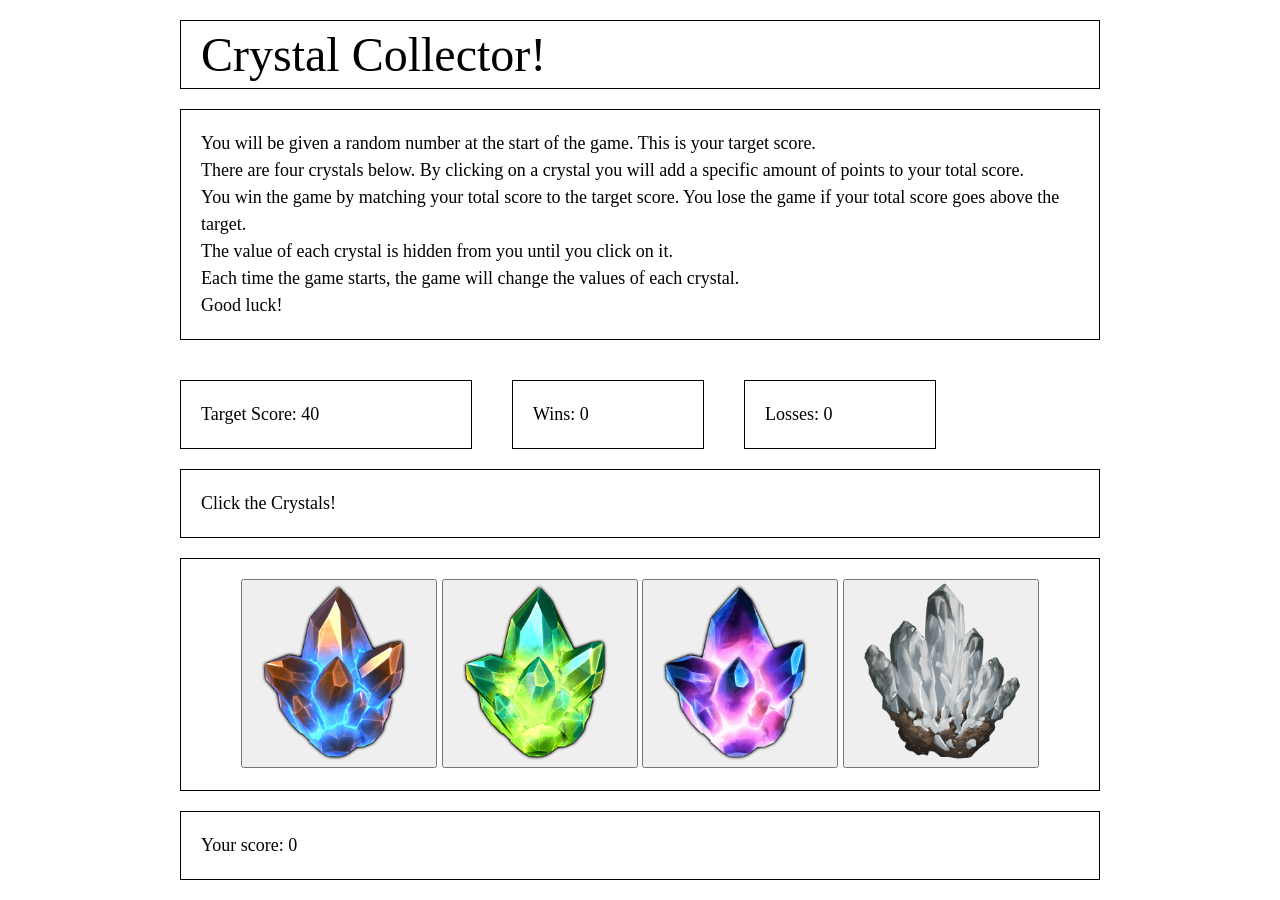
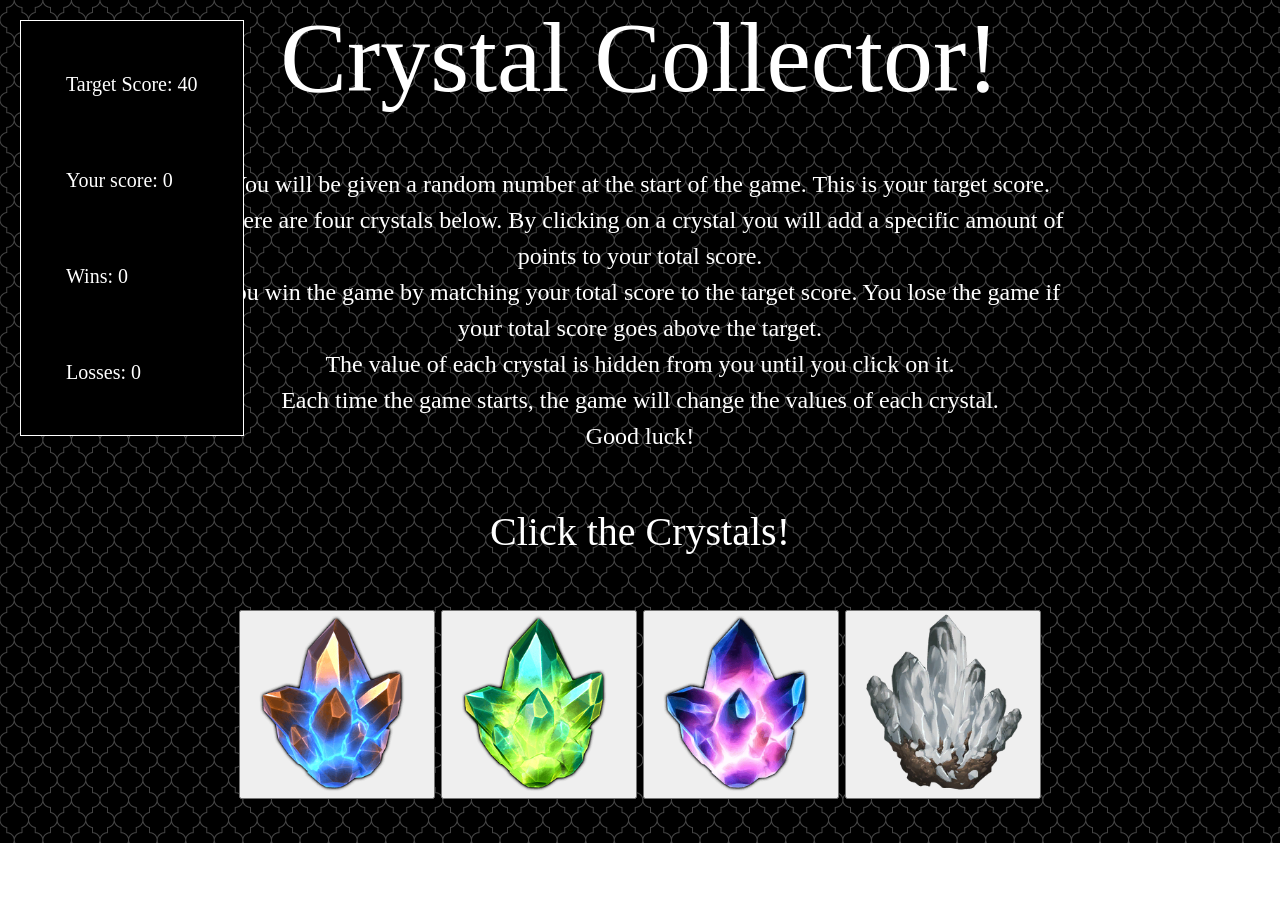
Before and after one commit to bliff182/bookish-bassoon, a plain HTML site: page index.html in a window 1280 px wide. After the commit the page ends 843 px from the top, so only its background shows below. Drawn offline with nearby package versions, Linux system fonts and the light colour scheme; a web font is replaced by a local one.

Commit message:
css, background image, google fonts added, html layout changed, minor js updates

```diff
--- a/assets/css/style.css
+++ b/assets/css/style.css
@@ -1,33 +1,45 @@
 body {
+    background: url("../images/hotel-wallpaper-black/hotel-wallpaper-black.png");
+    color: white;
+    font-family: 'Grenze', serif;
     width: 960px;
-    font-size: 18px;
+    font-size: 24px;
     line-height: 150%;
     margin: auto;
 }
 
 header, section, div {
-    border: 1px solid black;
+    /* border: 1px solid black; */
     padding: 20px;
     margin: 20px;
 }
 
 h1 {
-    font-size: 48px;
+    font-size: 100px;
+    text-align: center;
+    margin-bottom: 30px;
+    /* margin-bottom: 40px; */
 }
 
-#target-score {
-    width: 250px;
-    float: left;
+.scoreboard {
+    position: fixed;
+    background: black;
+    font-size: 20px;
+    top: 0;
+    left: 0;
+    padding: 5px;
+    border: 1px solid white;
 }
 
-#win-tracker, #loss-tracker {
-    width: 150px;
-    float: left;
+.game-info {
+    text-align: center;
 }
 
 #win-lose-text {
-    clear: both;
+    font-size: 40px;
+    text-align: center;
 }
+
 
 #image-wrapper {
     /* clear: both; */
--- a/assets/javascript/game.js
+++ b/assets/javascript/game.js
@@ -14,7 +14,7 @@
     * target score is given a random number between 19 - 120
     * score counter is set to 0
     * each crystal value is set to a random number between 1 - 12
-    * WHILE score counter is less than target score:
+    * IF score counter is less than target score:
         - when crystal is clicked, the value of the clicked crystal is added to the score counter
 
 3. If score counter is greater than target score (user loses):
@@ -66,15 +66,15 @@ $(document).ready(function () {
         // code to run if crystals have not been given values (main gameplay)
         if (!valuesAssigned) {
 
-            // crystal buttons given crystalvalue attribute equal to a random number between 1-12
+            // crystal buttons given crystal-value attribute equal to a random number between 1-12
             // also, this is repetitive. How can this be cleaned up?
-            $("#blue").attr("crystalvalue", randomizer(1, 12));
-            $("#green").attr("crystalvalue", randomizer(1, 12));
-            $("#purple").attr("crystalvalue", randomizer(1, 12));
-            $("#white").attr("crystalvalue", randomizer(1, 12));
+            $("#blue").attr("crystal-value", randomizer(1, 12));
+            $("#green").attr("crystal-value", randomizer(1, 12));
+            $("#purple").attr("crystal-value", randomizer(1, 12));
+            $("#white").attr("crystal-value", randomizer(1, 12));
 
             // crystalValue is assigned the value of the specific crystal that was clicked (THIS crystal)
-            var crystalValue = $(this).attr("crystalvalue");
+            var crystalValue = $(this).attr("crystal-value");
 
             $("#win-lose-text").html("Click the Crystals!")
 
@@ -93,7 +93,7 @@ $(document).ready(function () {
         // code to run on subsuquent clicks
         else {
             // add crystal values to score counter
-            crystalValue = $(this).attr("crystalvalue");
+            crystalValue = $(this).attr("crystal-value");
 
             crystalValue = parseInt(crystalValue);
 
@@ -115,9 +115,10 @@ $(document).ready(function () {
             valuesAssigned = false;
 
         }
+
         // USER LOSES
         else if (scoreCounter > targetScore) {
-            $("#win-lose-text").html(":( You lose. Click a crystal to go for the next target score.")
+            $("#win-lose-text").html("YOU LOSE! GOOD DAY SIR! (But seriously you can click a crystal to go for the next target score)")
             losses++;
             $("#loss-tracker").html("Losses: " + losses);
             scoreCounter = 0
--- a/index.html
+++ b/index.html
@@ -9,6 +9,8 @@
     <link rel="stylesheet" type="text/css" href="assets/css/reset.css">
     <link rel="stylesheet" type="text/css" href="assets/css/style.css">
 
+    <link href="https://fonts.googleapis.com/css?family=Grenze&display=swap" rel="stylesheet">
+
     <title>Crystal Collector</title>
 
 </head>
@@ -18,6 +20,13 @@
     <header>
         <h1>Crystal Collector!</h1>
     </header>
+
+    <div class="scoreboard">
+        <div id="target-score"></div>
+        <div id="score-counter"></div>
+        <div id="win-tracker"></div>
+        <div id="loss-tracker"></div>
+    </div>
 
     <section class="game-info">
         <p>You will be given a random number at the start of the game. This is your target score.</p>
@@ -30,22 +39,16 @@
         <p>Good luck!</p>
     </section>
 
-    <div id="target-score">Target score placeholder</div>
-
-    <div id="win-tracker"></div>
-    <div id="loss-tracker"></div>
-
     <div id="win-lose-text">Click the Crystals!</div>
 
     <div id="image-wrapper">
         <button class="crystal-btn" id="blue"><img src="assets/images/crystal-blue.png" alt="Blue Crystal"></button>
         <button class="crystal-btn" id="green"><img src="assets/images/crystal-green.png" alt="Green Crystal"></button>
-        <button class="crystal-btn" id="purple"><img src="assets/images/crystal-purple.png" alt="Purple Crystal"></button>
+        <button class="crystal-btn" id="purple"><img src="assets/images/crystal-purple.png"
+                alt="Purple Crystal"></button>
         <button class="crystal-btn" id="white"><img src="assets/images/crystal-white.png" alt="White Crystal"></button>
     </div>
 
-
-    <div id="score-counter"></div>
 
     <script src="https://code.jquery.com/jquery-3.4.1.min.js"
         integrity="sha256-CSXorXvZcTkaix6Yvo6HppcZGetbYMGWSFlBw8HfCJo=" crossorigin="anonymous"></script>
```
Also changed, not shown: assets/images/circle-blues/circle-blues.png (added), assets/images/circle-blues/readme.txt (added), assets/images/hotel-wallpaper-black/hotel-wallpaper-black.png (added), assets/images/hotel-wallpaper-black/hotel-wallpaper.png (added), assets/images/hotel-wallpaper-black/readme.txt (added), 2 other files.
